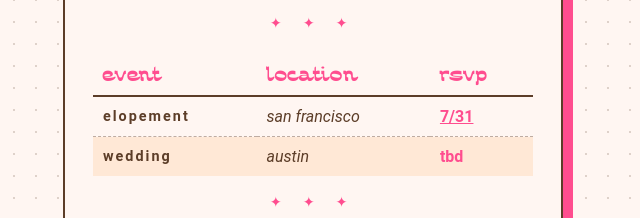
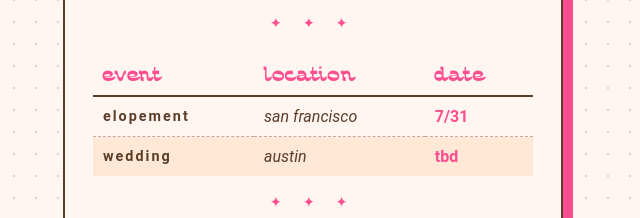
Before and after one commit to ianmobbs/yeehawties, a plain HTML site: page index.html in a window 1280 px wide. Shown: the part 363-581 px from the top of the page, 327-967 px from the left. Drawn offline with Linux system fonts and the light colour scheme.

Commit message:
unlink 7/31, rename rsvp column to date
Co-Authored-By: Claude Opus 4.6 <noreply@anthropic.com>

```diff
--- a/index.html
+++ b/index.html
@@ -20,14 +20,14 @@
                     <tr>
                         <th>event</th>
                         <th>location</th>
-                        <th>rsvp</th>
+                        <th>date</th>
                     </tr>
                 </thead>
                 <tbody>
                     <tr>
                         <td>elopement</td>
                         <td>san francisco</td>
-                        <td><a href="https://partiful.com" class="date" target="_blank">7/31</a></td>
+                        <td><span class="date">7/31</span></td>
                     </tr>
                     <tr>
                         <td>wedding</td>
```
